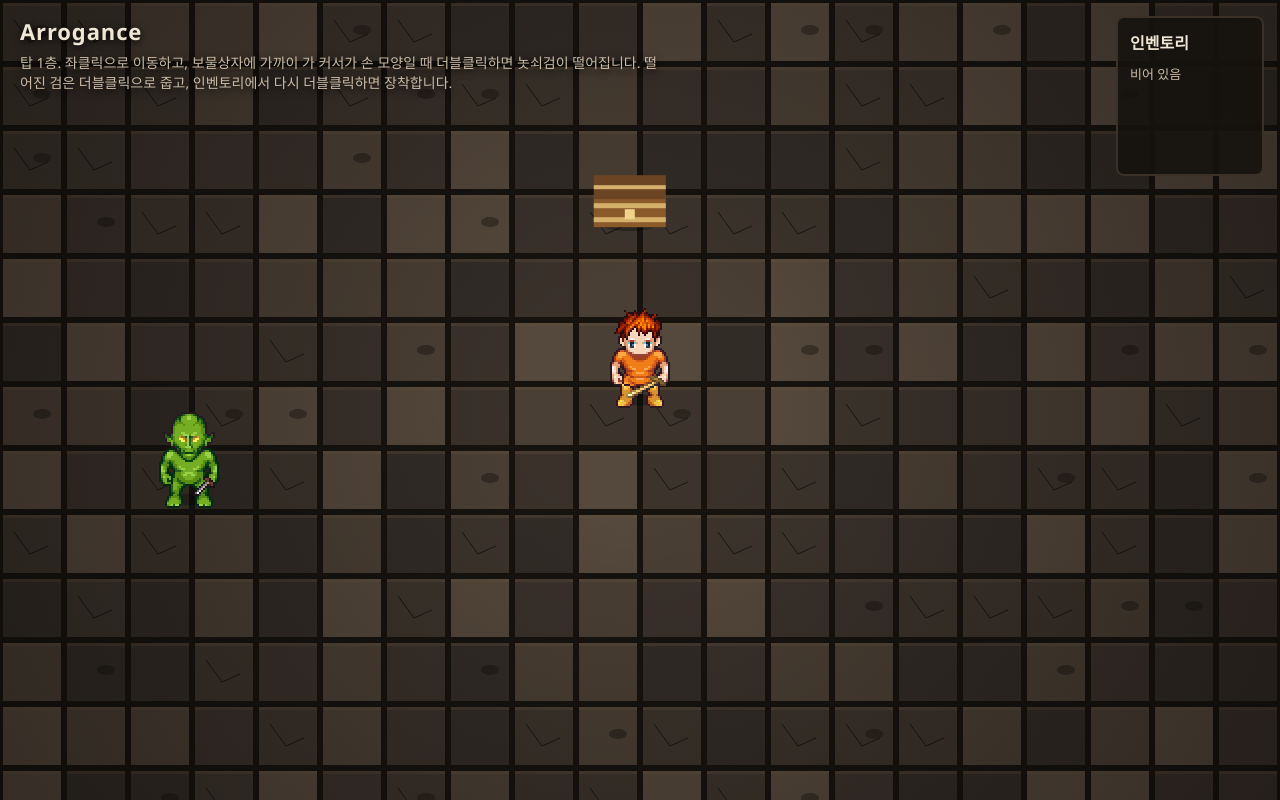
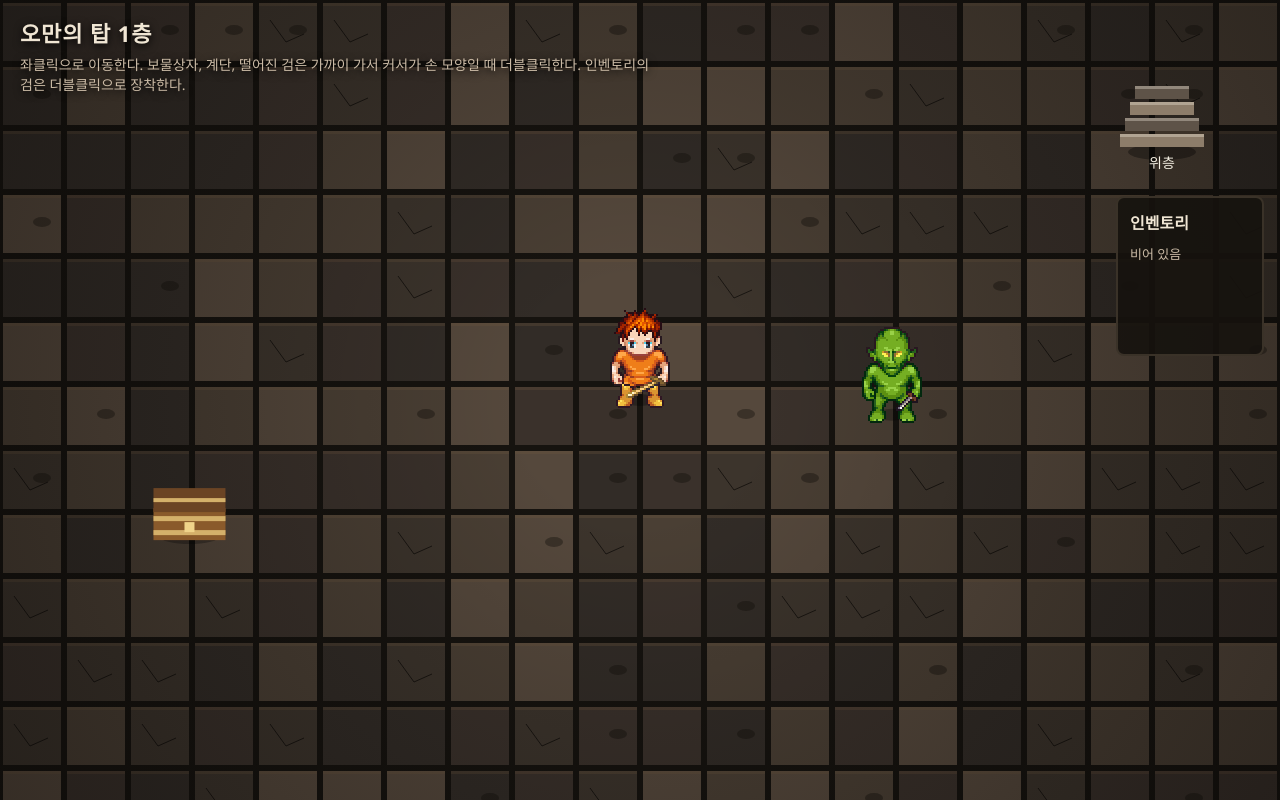
Before and after one commit to howmaking-prog/arrogance-2d-rpg, a plain HTML site: page index.html in a window 1280 px wide. Drawn offline with Linux system fonts and the light colour scheme; animation ran at ten frames a second.

Commit message:
Name the tower and move between random floors by stairs.

```diff
--- a/index.html
+++ b/index.html
@@ -3,7 +3,7 @@
 <head>
   <meta charset="UTF-8">
   <meta name="viewport" content="width=device-width, initial-scale=1.0">
-  <title>Arrogance — 2D 탑뷰 RPG</title>
+  <title>오만의 탑</title>
   <style>
     :root {
       color-scheme: dark;
@@ -58,7 +58,7 @@
 
     #inventory {
       position: absolute;
-      top: 16px;
+      top: 196px;
       right: 16px;
       z-index: 2;
       width: 148px;
@@ -120,10 +120,10 @@
 </head>
 <body>
   <main>
-    <canvas id="game" aria-label="낡은 탑 1층 바닥 위의 탑뷰 캐릭터와 보물상자"></canvas>
+    <canvas id="game" aria-label="오만의 탑 1층"></canvas>
     <header>
-      <h1>Arrogance</h1>
-      <p>탑 1층. 좌클릭으로 이동하고, 보물상자에 가까이 가 커서가 손 모양일 때 더블클릭하면 놋쇠검이 떨어집니다. 떨어진 검은 더블클릭으로 줍고, 인벤토리에서 다시 더블클릭하면 장착합니다.</p>
+      <h1 id="floor-title">오만의 탑 1층</h1>
+      <p>좌클릭으로 이동한다. 보물상자, 계단, 떨어진 검은 가까이 가서 커서가 손 모양일 때 더블클릭한다. 인벤토리의 검은 더블클릭으로 장착한다.</p>
     </header>
     <section id="inventory" aria-label="인벤토리">
       <h2>인벤토리</h2>
@@ -135,7 +135,7 @@
     </section>
   </main>
 
-  <script type="module" src="src/game/main.js?v=5"></script>
+  <script type="module" src="src/game/main.js?v=7"></script>
 
 </body>
 </html>
--- a/src/game/floor.js
+++ b/src/game/floor.js
@@ -2,15 +2,18 @@
 const TILE_SIZE = 64
 const STONE_COLORS = ['#3c342c', '#4a3f34', '#322c27', '#55483c', '#3a312b']
 
-// 타일 좌표로 늘 같은 흠집 패턴이 나오게 한다.
+const FLOOR_COLUMN_SHIFT = 17
+const FLOOR_ROW_SHIFT = 31
+
+// 타일 좌표와 층수로 그 층만의 흠집 패턴이 나오게 한다.
 const tileHash = (column, row) => {
   let value = column * 374761393 + row * 668265263
   value = (value ^ (value >> 13)) * 1274126177
   return (value ^ (value >> 16)) >>> 0
 }
 
-// 브라우저 크기만큼 낡은 탑 1층 석판 바닥을 깐다.
-export const drawTowerFloor = (ctx, width, height) => {
+// 브라우저 크기만큼 그 층의 낡은 석판 바닥을 깐다.
+export const drawTowerFloor = (ctx, width, height, floor) => {
   ctx.fillStyle = '#16130f'
   ctx.fillRect(0, 0, width, height)
 
@@ -18,7 +21,7 @@ export const drawTowerFloor = (ctx, width, height) => {
     for (let x = 0; x < width; x += TILE_SIZE) {
       const column = Math.floor(x / TILE_SIZE)
       const row = Math.floor(y / TILE_SIZE)
-      const tone = tileHash(column, row)
+      const tone = tileHash(column + floor * FLOOR_COLUMN_SHIFT, row + floor * FLOOR_ROW_SHIFT)
       const gap = 3
       ctx.fillStyle = STONE_COLORS[tone % STONE_COLORS.length]
       ctx.fillRect(x + gap, y + gap, TILE_SIZE - gap * 2, TILE_SIZE - gap * 2)
--- a/src/game/items.js
+++ b/src/game/items.js
@@ -240,10 +240,32 @@ export const createFieldItems = (canvas, position) => {
     droppedSword.y = clamp(droppedSword.y, 72, Math.max(72, canvas.height - 48))
   }
 
+  const captureFloor = () => ({
+    x: chest.x,
+    y: chest.y,
+    open: chest.open,
+    droppedSword: droppedSword ? { ...droppedSword } : null,
+  })
+
+  // 층을 옮길 때 그 층의 상자와 떨어진 검을 되돌린다. 인벤토리는 유지한다.
+  const applyFloor = (state) => {
+    try {
+      chest.x = state.x
+      chest.y = state.y
+      chest.open = Boolean(state.open)
+      droppedSword = state.droppedSword ? { ...state.droppedSword } : null
+      console.log(`[상태] 보물상자 배치 | 위치 (${Math.round(chest.x)}, ${Math.round(chest.y)})`)
+    } catch (error) {
+      console.error('층 보물상자 복원 실패', error)
+    }
+  }
+
   return {
     openChest,
     storeSword,
     keepInside,
+    captureFloor,
+    applyFloor,
     getEquippedWeapon: () => (equipped && swordReady ? swordImage : null),
     hitChest: (point) => containsPoint(point, chest.x, chest.y, chest.width, chest.height),
     isChestInReach: (playerPoint) => Math.hypot(playerPoint.x - chest.x, playerPoint.y - chest.y) <= CHEST_REACH,
--- a/src/game/main.js
+++ b/src/game/main.js
@@ -1,15 +1,17 @@
-import { drawTowerFloor } from './floor.js?v=5'
-import { createFieldItems } from './items.js?v=5'
-import { createGoblin } from './monster.js?v=5'
-import { createPlayer, toCanvasPoint } from './player.js?v=5'
+import { drawTowerFloor } from './floor.js?v=7'
+import { createFieldItems } from './items.js?v=7'
+import { createGoblin } from './monster.js?v=7'
+import { createPlayer, toCanvasPoint } from './player.js?v=7'
+import { STAIR_REACH, drawStairs, stairAtPoint, stairSpots } from './stairs.js?v=7'
 
 const CLICK_DELAY = 220
 const FIELD_MARGIN_X = 96
-const FIELD_MARGIN_TOP = 140
+const FIELD_MARGIN_TOP = 180
 const FIELD_MARGIN_BOTTOM = 96
 const SPAWN_GAP = 180
+const ARRIVAL_OFFSET = 140
 
-// 플레이어와 다른 배치 지점에서 떨어진 필드 좌표를 고른다.
+// 플레이어, 계단과 떨어진 필드 좌표를 고른다.
 const randomFieldPoint = (canvas, blocked) => {
   const minX = FIELD_MARGIN_X
   const maxX = Math.max(minX + 1, canvas.width - FIELD_MARGIN_X)
@@ -22,15 +24,32 @@ const randomFieldPoint = (canvas, blocked) => {
       y: minY + Math.random() * (maxY - minY),
     }
     const separated = blocked.every((other) => Math.hypot(point.x - other.x, point.y - other.y) >= SPAWN_GAP)
-    if (separated) {
+    const underInventory = point.x > canvas.width - 190 && point.y > 170 && point.y < 420
+    const underHeader = point.x < 360 && point.y < 170
+    if (separated && !underInventory && !underHeader) {
       return point
     }
   }
 
   return {
-    x: minX,
-    y: minY,
+    x: (minX + maxX) / 2,
+    y: (minY + maxY) / 2,
   }
+}
+
+// 올라온 층은 아래 계단 옆, 내려온 층은 위 계단 옆에 세운다.
+const arrivalPoint = (canvas, floor, via) => {
+  const spots = stairSpots(canvas, floor)
+  const up = spots.find((stair) => stair.direction === 'up')
+  const down = spots.find((stair) => stair.direction === 'down')
+
+  if (via === 'up' && down) {
+    return { x: down.x + ARRIVAL_OFFSET, y: down.y }
+  }
+  if (via === 'down' && up) {
+    return { x: up.x - ARRIVAL_OFFSET, y: up.y + 80 }
+  }
+  return { x: canvas.width / 2, y: canvas.height / 2 }
 }
 
 const startGame = () => {
@@ -44,6 +63,8 @@ const startGame = () => {
     if (!ctx) {
       throw new Error('2D 컨텍스트를 만들 수 없습니다.')
     }
+
+    const floorTitle = document.getElementById('floor-title')
 
     // 캔버스 해상도를 브라우저 영역에 맞춰 맵을 늘린다.
     const fitCanvas = () => {
@@ -59,24 +80,84 @@ const startGame = () => {
 
     fitCanvas()
 
+    let floor = 1
+    const floors = new Map()
     const actor = createPlayer(canvas)
-    const playerStart = actor.getPosition()
-    const chestSpot = randomFieldPoint(canvas, [playerStart])
-    const goblinSpot = randomFieldPoint(canvas, [playerStart, chestSpot])
+    const opening = stairSpots(canvas, floor)
+    const chestSpot = randomFieldPoint(canvas, [actor.getPosition(), ...opening])
+    const goblinSpot = randomFieldPoint(canvas, [actor.getPosition(), chestSpot, ...opening])
     const items = createFieldItems(canvas, chestSpot)
     const goblin = createGoblin(canvas, goblinSpot)
     let clickTimer = null
     let lastTime = 0
     let pointer = null
 
+    const showFloor = () => {
+      const label = `오만의 탑 ${floor}층`
+      if (floorTitle instanceof HTMLElement) {
+        floorTitle.textContent = label
+      }
+      canvas.setAttribute('aria-label', label)
+      console.log(`[상태] ${label}`)
+    }
+
+    const usableStair = (point) => {
+      const stair = stairAtPoint(stairSpots(canvas, floor), point)
+      if (!stair) {
+        return null
+      }
+      const playerPoint = actor.getPosition()
+      const distance = Math.hypot(playerPoint.x - stair.x, playerPoint.y - stair.y)
+      return distance <= STAIR_REACH ? stair : null
+    }
+
     const canOpenChest = (point) => items.hitChest(point) && items.isChestInReach(actor.getPosition())
 
     const refreshCursor = () => {
-      canvas.style.cursor = pointer && canOpenChest(pointer) ? 'pointer' : 'crosshair'
+      const interactive = Boolean(pointer && (canOpenChest(pointer) || usableStair(pointer)))
+      canvas.style.cursor = interactive ? 'pointer' : 'crosshair'
+    }
+
+    // 방문한 층은 그대로 두고, 처음 가는 층만 새로 배치한다.
+    const changeFloor = (direction) => {
+      const nextFloor = direction === 'up' ? floor + 1 : floor - 1
+      if (nextFloor < 1) {
+        return
+      }
+
+      floors.set(floor, {
+        items: items.captureFloor(),
+        goblin: goblin.capture(),
+      })
+      floor = nextFloor
+
+      const here = arrivalPoint(canvas, floor, direction)
+      const saved = floors.get(floor)
+      if (saved) {
+        items.applyFloor(saved.items)
+        goblin.place(saved.goblin)
+      } else {
+        const spots = stairSpots(canvas, floor)
+        const nextChest = randomFieldPoint(canvas, [here, ...spots])
+        const nextGoblin = randomFieldPoint(canvas, [here, nextChest, ...spots])
+        items.applyFloor({
+          x: nextChest.x,
+          y: nextChest.y,
+          open: false,
+          droppedSword: null,
+        })
+        goblin.place(nextGoblin)
+      }
+
+      items.keepInside()
+      goblin.keepInside()
+      actor.placeAt(here)
+      showFloor()
     }
 
     const draw = () => {
-      drawTowerFloor(ctx, canvas.width, canvas.height)
+      drawTowerFloor(ctx, canvas.width, canvas.height, floor)
+      drawStairs(ctx, stairSpots(canvas, floor))
       items.draw(ctx)
       goblin.draw(ctx)
       if (!actor.isReady()) {
@@ -111,7 +192,7 @@ const startGame = () => {
 
         const point = toCanvasPoint(canvas, event)
         clearTimeout(clickTimer)
-        if (canOpenChest(point)) {
+        if (canOpenChest(point) || usableStair(point)) {
           return
         }
 
@@ -137,6 +218,11 @@ const startGame = () => {
         }
         if (canOpenChest(point)) {
           items.openChest()
+          return
+        }
+        const stair = usableStair(point)
+        if (stair) {
+          changeFloor(stair.direction)
           return
         }
         actor.beginMove(point)
@@ -171,6 +257,7 @@ const startGame = () => {
       }
     })
 
+    showFloor()
     actor.printStatus('게임 시작')
     requestAnimationFrame(loop)
   } catch (error) {
--- a/src/game/monster.js
+++ b/src/game/monster.js
@@ -33,6 +33,12 @@
   image.src = GOBLIN_URL
 
   return {
+    place: (position) => {
+      goblin.x = position.x
+      goblin.y = position.y
+      console.log(`[상태] 고블린 출현 | 위치 (${Math.round(goblin.x)}, ${Math.round(goblin.y)})`)
+    },
+    capture: () => ({ x: goblin.x, y: goblin.y }),
     keepInside: () => {
       goblin.x = clamp(goblin.x, 48, Math.max(48, canvas.width - 48))
       goblin.y = clamp(goblin.y, 72, Math.max(72, canvas.height - 48))
--- a/src/game/player.js
+++ b/src/game/player.js
@@ -192,6 +192,16 @@ export const createPlayer = (canvas) => {
     isReady: () => spriteReady,
     hasFailed: () => spriteFailed,
     getPosition: () => ({ x: player.x, y: player.y }),
+    placeAt: (point) => {
+      const halfWidth = FOOT_OFFSET_X * SPRITE_SCALE
+      const topMargin = FOOT_OFFSET_Y * SPRITE_SCALE
+      const bottomMargin = (FRAME_SIZE - FOOT_OFFSET_Y) * SPRITE_SCALE
+      player.x = clamp(point.x, halfWidth, canvas.width - halfWidth)
+      player.y = clamp(point.y, topMargin, canvas.height - bottomMargin)
+      target.x = player.x
+      target.y = player.y
+      stopWalking()
+    },
     draw: (ctx, weaponImage) => drawActor(ctx, sprite, player, target, moving, weaponImage),
   }
 }
--- /dev/null
+++ b/src/game/stairs.js
@@ -0,0 +1,77 @@
+const STAIR_WIDTH = 84
+const STAIR_HEIGHT = 64
+const STEP_COUNT = 4
+const UP_STAIR_X = 118
+const UP_STAIR_Y = 118
+const DOWN_STAIR_X = 124
+const DOWN_STAIR_Y = 108
+
+// 플레이어가 계단을 이용할 수 있는 거리
+export const STAIR_REACH = 120
+
+// 위층 계단은 오른쪽 위, 아래층 계단은 2층부터 왼쪽 아래에 둔다.
+export const stairSpots = (canvas, floor) => {
+  const spots = [
+    {
+      direction: 'up',
+      x: Math.max(180, canvas.width - UP_STAIR_X),
+      y: UP_STAIR_Y,
+      width: STAIR_WIDTH,
+      height: STAIR_HEIGHT,
+      label: '위층',
+    },
+  ]
+
+  if (floor > 1) {
+    spots.push({
+      direction: 'down',
+      x: DOWN_STAIR_X,
+      y: Math.max(UP_STAIR_Y + 180, canvas.height - DOWN_STAIR_Y),
+      width: STAIR_WIDTH,
+      height: STAIR_HEIGHT,
+      label: '아래층',
+    })
+  }
+
+  return spots
+}
+
+const containsPoint = (point, stair) => (
+  Math.abs(point.x - stair.x) <= stair.width / 2
+  && Math.abs(point.y - stair.y) <= stair.height / 2
+)
+
+export const stairAtPoint = (spots, point) => (
+  spots.find((stair) => containsPoint(point, stair)) || null
+)
+
+const drawOneStair = (ctx, stair) => {
+  const left = stair.x - stair.width / 2
+  const top = stair.y - stair.height / 2
+  const stepHeight = stair.height / STEP_COUNT
+
+  ctx.fillStyle = 'rgba(0, 0, 0, 0.35)'
+  ctx.beginPath()
+  ctx.ellipse(stair.x, top + stair.height + 2, 34, 8, 0, 0, Math.PI * 2)
+  ctx.fill()
+
+  for (let step = 0; step < STEP_COUNT; step += 1) {
+    const depth = stair.direction === 'up' ? STEP_COUNT - 1 - step : step
+    const inset = depth * 5
+    ctx.fillStyle = depth % 2 === 0 ? '#8d7d6a' : '#5e5348'
+    ctx.fillRect(left + inset, top + step * stepHeight, stair.width - inset * 2, stepHeight - 3)
+    ctx.fillStyle = 'rgba(244, 236, 220, 0.35)'
+    ctx.fillRect(left + inset, top + step * stepHeight, stair.width - inset * 2, 3)
+  }
+
+  ctx.fillStyle = '#f4efe2'
+  ctx.font = '14px sans-serif'
+  ctx.textAlign = 'center'
+  ctx.fillText(stair.label, stair.x, top + stair.height + 18)
+}
+
+export const drawStairs = (ctx, spots) => {
+  spots.forEach((stair) => {
+    drawOneStair(ctx, stair)
+  })
+}
```
